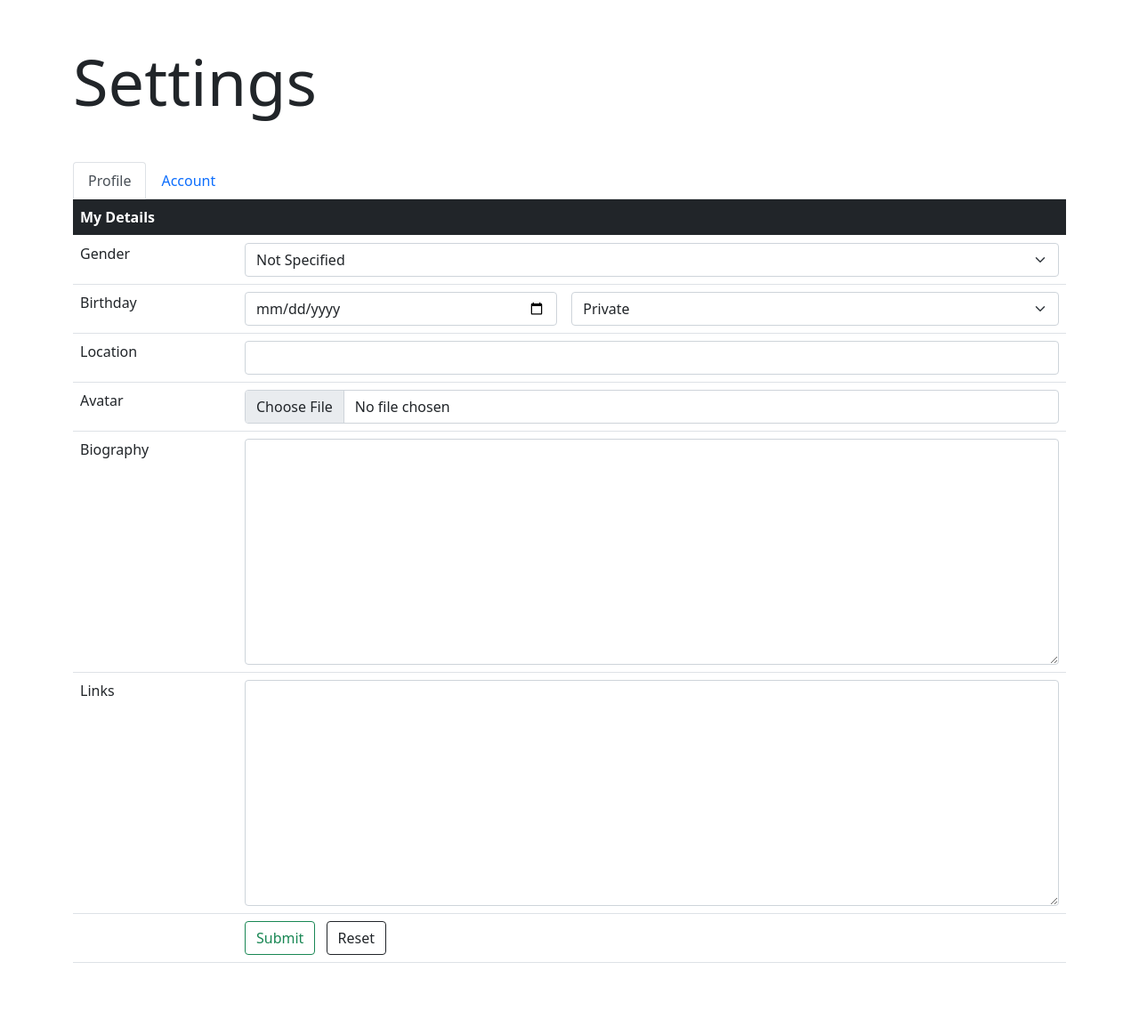
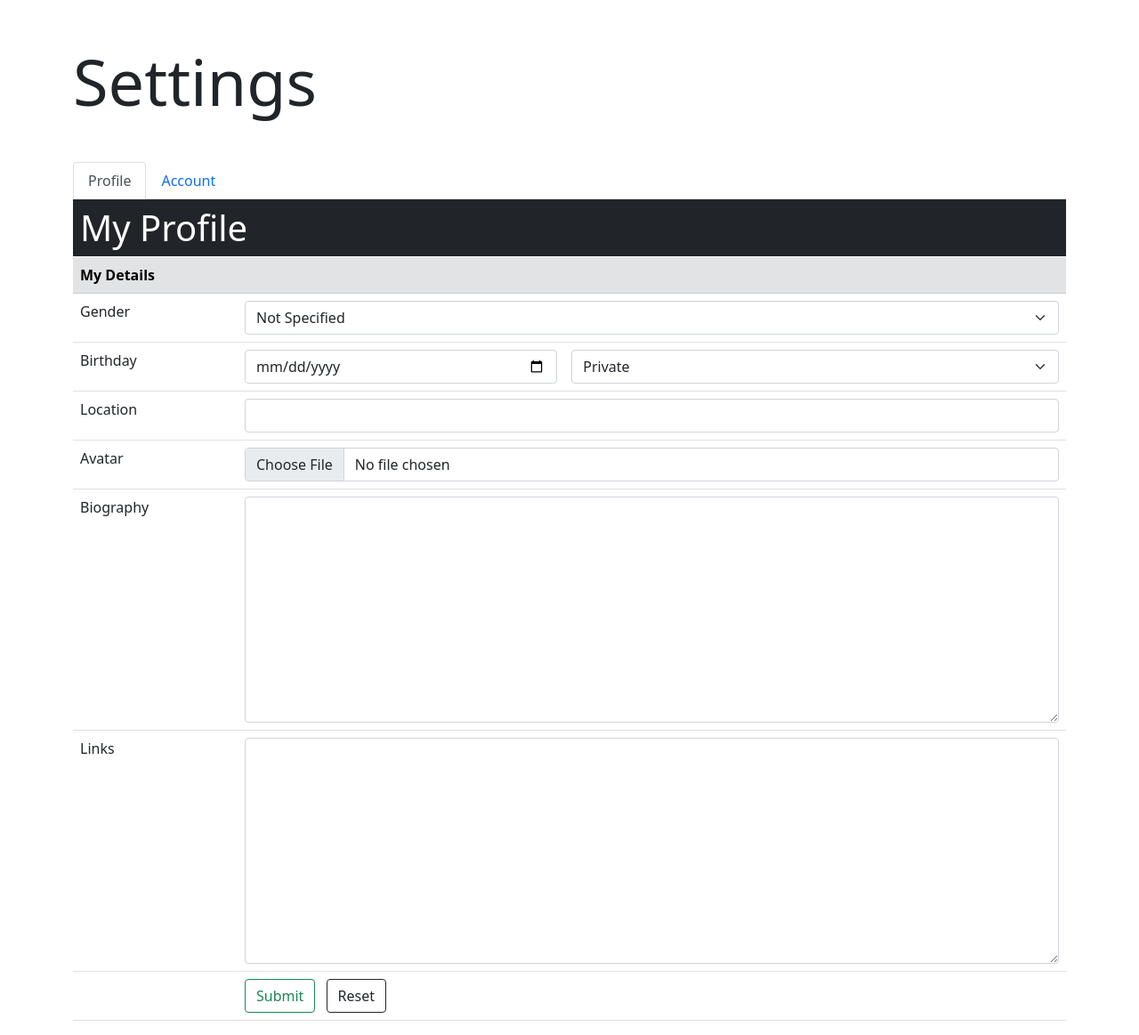
Before and after one commit to James-Garden/my-media-list-v2, a Django app: page /edit_profile in a window 1280 px wide. Shown: the part 68-1231 px from the top of the page at 89% size. Before the commit the page ends 1150 px from the top, so only its background shows below. Run offline with Django 4.2, Linux system fonts and the light colour scheme; the visitor is signed in with stand-in values (Sample User, id 1); some libraries are stand-ins or nearby versions.

Commit message:
updated edit profile styling

```diff
--- a/user/templates/user/edit_profile.html
+++ b/user/templates/user/edit_profile.html
@@ -9,10 +9,13 @@
         <table class="table">
             <thead>
                 <tr class="table-dark">
-                    <th colspan="12">My Details</th>
+                    <th colspan="12" class="display-6">My Profile</th>
                 </tr>
             </thead>
             <tbody>
+                <tr class="table-secondary">
+                    <td colspan="12"><strong>My Details</strong></td>
+                </tr>
                 <tr>
                     <td><label for="id_gender">Gender</label></td>
                     <td colspan="2">
```
